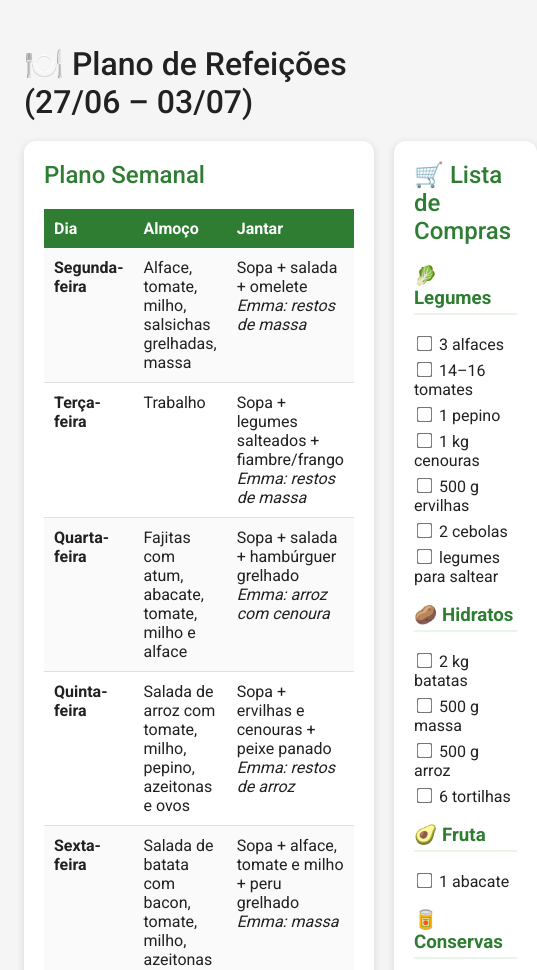
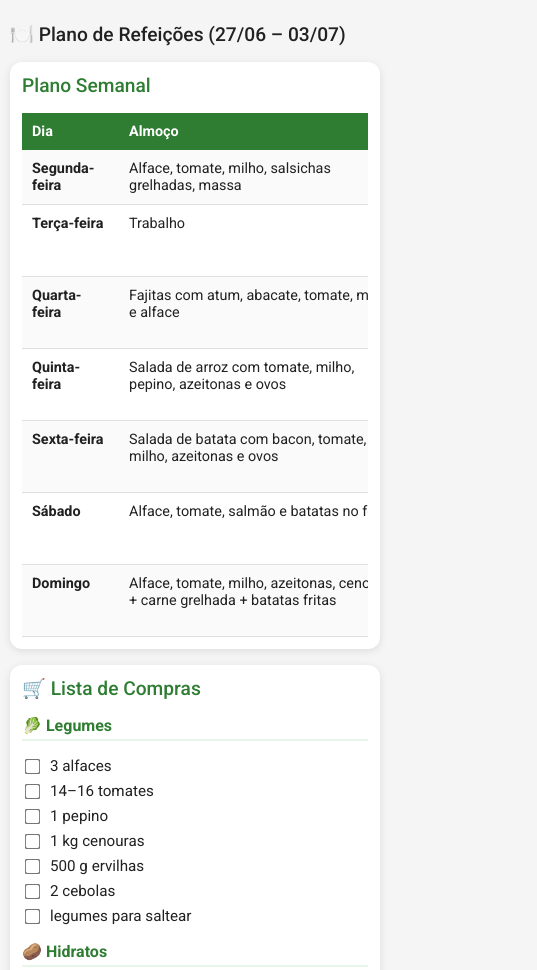
Before and after one commit to Tiago-Vieira/plano-refeicoes, a plain HTML site: page index.html in a window 390 px wide. Shown: the top 970 px of the page, 537 px wide, since content can reach past the window. Drawn offline with Linux system fonts and the light colour scheme.

Commit message:
add responsiveness

```diff
--- a/index.html
+++ b/index.html
@@ -17,12 +17,16 @@
     --border:#E0E0E0;
 }
 
+*{
+    box-sizing:border-box;
+}
+
 body{
     margin:0;
     font-family:Roboto, Arial, sans-serif;
     background:var(--bg);
     color:var(--text);
-    padding:24px;
+    padding:16px;
 }
 
 .container{
@@ -32,31 +36,40 @@ body{
 
 h1{
     font-weight:500;
-    margin-bottom:20px;
+    margin-bottom:16px;
+    font-size:1.4rem;
 }
 
 h2{
     color:var(--primary);
     font-weight:500;
     margin-top:0;
+    font-size:1.2rem;
 }
 
 .grid{
     display:grid;
     grid-template-columns:2fr 1fr;
-    gap:20px;
+    gap:16px;
 }
 
 .card{
     background:var(--surface);
     border-radius:12px;
-    padding:20px;
-    box-shadow:0 2px 8px rgba(0,0,0,0.12);
+    padding:16px;
+    box-shadow:0 2px 8px rgba(0,0,0,0.10);
+    overflow:hidden;
+}
+
+/* TABLE WRAPPER */
+.table-wrapper{
+    overflow-x:auto;
 }
 
 table{
     width:100%;
     border-collapse:collapse;
+    min-width:600px;
 }
 
 th{
@@ -64,54 +77,67 @@ th{
     color:white;
     text-align:left;
     padding:10px;
+    font-size:0.9rem;
 }
 
 td{
     border-bottom:1px solid var(--border);
     padding:10px;
     vertical-align:top;
+    font-size:0.9rem;
 }
 
 tr:nth-child(even){
     background:#fafafa;
 }
 
-h3{
-    margin-top:18px;
-    color:var(--primary);
-    border-bottom:2px solid #E8F5E9;
-    padding-bottom:4px;
-}
-
+/* CHECKBOXES */
 label{
-    display:block;
+    display:flex;
+    align-items:center;
+    gap:8px;
     margin:6px 0;
-    cursor:pointer;
+    font-size:0.95rem;
 }
 
 input[type="checkbox"]{
     transform:scale(1.2);
-    margin-right:8px;
 }
 
+/* HEADERS */
+h3{
+    margin-top:16px;
+    color:var(--primary);
+    border-bottom:2px solid #E8F5E9;
+    padding-bottom:4px;
+    font-size:1rem;
+}
+
+/* FOOTER */
 .footer{
     text-align:center;
-    margin-top:20px;
+    margin-top:16px;
     color:var(--muted);
-    font-size:0.9em;
+    font-size:0.8rem;
 }
 
-@media print{
+/* 📱 MOBILE */
+@media (max-width: 768px){
+
     body{
-        background:white;
-        padding:0;
+        padding:10px;
     }
-    .card{
-        box-shadow:none;
-        border:1px solid #ddd;
-    }
+
     .grid{
         grid-template-columns:1fr;
+    }
+
+    h1{
+        font-size:1.2rem;
+    }
+
+    .card{
+        padding:12px;
     }
 }
 </style>
@@ -130,6 +156,7 @@ input[type="checkbox"]{
 
 <h2>Plano Semanal</h2>
 
+<div class="table-wrapper">
 <table>
 <tr>
 <th>Dia</th>
@@ -180,6 +207,7 @@ input[type="checkbox"]{
 </tr>
 
 </table>
+</div>
 
 </div>
 
@@ -239,7 +267,6 @@ Plano de refeições semanal • 27/06 – 03/07
 // persistência das checkboxes
 const checkboxes = document.querySelectorAll('.check-item');
 
-// carregar estado
 window.addEventListener('load', () => {
     checkboxes.forEach((box, index) => {
         const saved = localStorage.getItem('item-' + index);
@@ -247,7 +274,6 @@ window.addEventListener('load', () => {
     });
 });
 
-// guardar estado
 checkboxes.forEach((box, index) => {
     box.addEventListener('change', () => {
         localStorage.setItem('item-' + index, box.checked);
```
